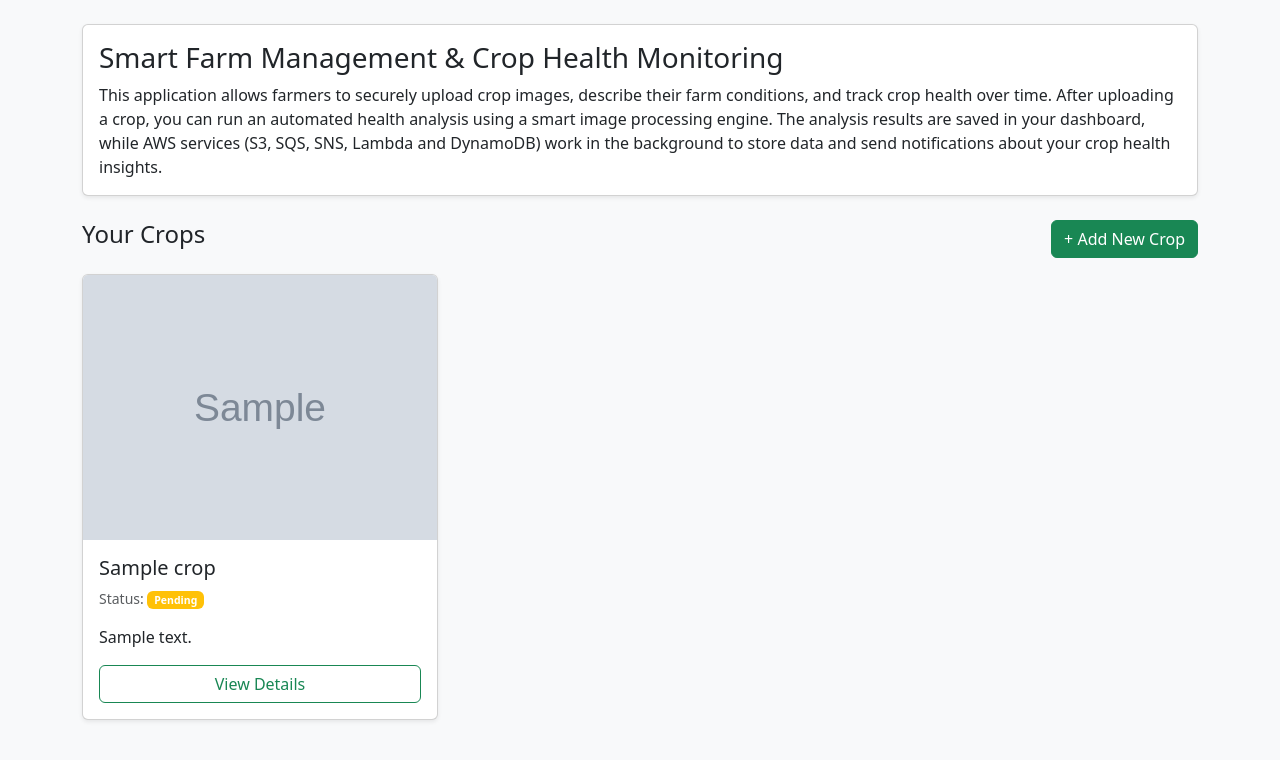
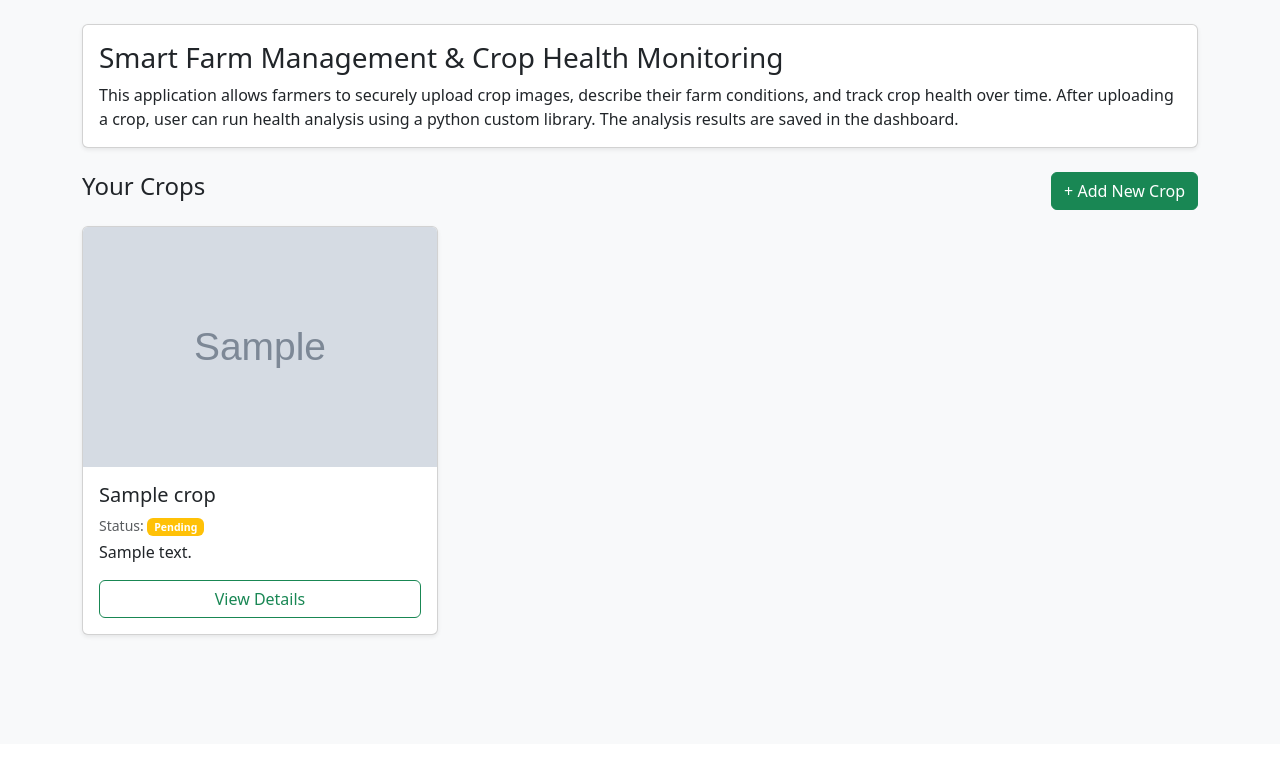
Before and after one commit to Harish-816/CPP, a Django app: page / in a window 1280 px wide. Shown: the part 56-816 px from the top of the page. After the commit the page ends 694 px from the top, so only its background shows below. Run offline with Django 5.2, Linux system fonts and the light colour scheme; a user stored in the database is signed in; tables that the repository leaves empty hold one stand-in row (values such as "Sample post"); grey boxes marked "Sample" are stand-in pictures.

Commit message:
updated files

```diff
--- a/farm_app/views.py
+++ b/farm_app/views.py
@@ -54,7 +54,7 @@ def logout_view(request):
 
 @login_required
 def dashboard_view(request):
-    crops = Crop.objects.filter(user=request.user).order_by('-created_at')
+    crops = Crop.objects.all().order_by('-created_at')
     return render(request, 'farm_app/dashboard.html', {'crops': crops})
 
 
@@ -83,12 +83,17 @@ def crop_create_view(request):
 
 @login_required
 def crop_update_view(request, pk):
-    crop = get_object_or_404(Crop, pk=pk, user=request.user)
+    crop = get_object_or_404(Crop, pk=pk)
+
+    if crop.user != request.user:
+        messages.error(request, "You cannot edit another user's crop.")
+        return redirect('crop_detail', pk=pk)
+
     if request.method == 'POST':
         form = CropForm(request.POST, request.FILES, instance=crop)
         if form.is_valid():
             crop = form.save()
-            # If new image uploaded, re-upload to S3
+
             if 'image' in form.changed_data:
                 local_path = crop.image.path
                 s3_key = f"user_{request.user.id}/crops/{os.path.basename(local_path)}"
@@ -100,43 +105,49 @@ def crop_update_view(request, pk):
                 crop.save()
 
             messages.success(request, 'Crop updated successfully.')
-            return redirect('dashboard')
+            return redirect('crop_detail', pk=pk)
     else:
         form = CropForm(instance=crop)
+
     return render(request, 'farm_app/crop_form.html', {'form': form, 'title': 'Update Crop'})
 
 
 @login_required
 def crop_delete_view(request, pk):
-    crop = get_object_or_404(Crop, pk=pk, user=request.user)
+    crop = get_object_or_404(Crop, pk=pk)
+
+    if crop.user != request.user:
+        messages.error(request, "You cannot delete another user's crop.")
+        return redirect('crop_detail', pk=pk)
+
     if request.method == 'POST':
         crop.delete()
         messages.success(request, 'Crop deleted successfully.')
         return redirect('dashboard')
+
     return render(request, 'farm_app/crop_confirm_delete.html', {'crop': crop})
+
 
 
 @login_required
 def crop_detail_view(request, pk):
-    crop = get_object_or_404(Crop, pk=pk, user=request.user)
+    crop = get_object_or_404(Crop, pk=pk)
     return render(request, 'farm_app/crop_detail.html', {'crop': crop})
 
 
 @login_required
 def analyze_crop_view(request, pk):
-    """
-    1. Download image from S3 (or use s3_image_url).
-    2. Run local smartfarmcrophealth library.
-    3. Save result in RDS table.
-    4. Send message to SQS → Lambda will push to DynamoDB & SNS.
-    """
+
     crop = get_object_or_404(Crop, pk=pk, user=request.user)
+
+    if crop.user != request.user:
+        messages.error(request, "Only the owner can analyze this crop.")
+        return redirect('crop_detail', pk=pk)
 
     if not crop.s3_image_url:
         messages.error(request, 'No S3 image URL found for this crop.')
         return redirect('crop_detail', pk=pk)
 
-    # Step 1: Download image (like your example)
     response = requests.get(crop.s3_image_url)
     if response.status_code != 200:
         messages.error(request, 'Failed to download image from S3.')
@@ -146,23 +157,20 @@ def analyze_crop_view(request, pk):
         tmp.write(response.content)
         tmp_path = tmp.name
 
-    # Step 2: Analyze locally using your PyPI library
     analyzer = CropHealthAnalyzer()
     result = analyzer.analyze_image(tmp_path)
 
-    # result might be dict or str; store as JSON/text
     if isinstance(result, dict):
         result_text = json.dumps(result, indent=2)
     else:
         result_text = str(result)
 
-    # Step 3: Update Crop in RDS
     crop.analyzed_result = result_text
     crop.status = 'analyzed'
     crop.analyzed_at = datetime.utcnow()
     crop.save()
 
-    # Step 4: Send message to SQS for Lambda to write DynamoDB & send SNS
+    # Sending message to SQS
     message_dict = {
         "username": request.user.username,
         "user_email": request.user.email,
--- a/templates/farm_app/dashboard.html
+++ b/templates/farm_app/dashboard.html
@@ -9,11 +9,9 @@
         <p class="mb-0">
           This application allows farmers to securely upload crop images,
           describe their farm conditions, and track crop health over time.
-          After uploading a crop, you can run an automated health analysis
-          using a smart image processing engine. The analysis results are
-          saved in your dashboard, while AWS services (S3, SQS, SNS, Lambda
-          and DynamoDB) work in the background to store data and send
-          notifications about your crop health insights.
+          After uploading a crop, user can run health analysis
+          using a python custom library. The analysis results are
+          saved in the dashboard.
         </p>
       </div>
     </div>
@@ -30,24 +28,34 @@
     {% for crop in crops %}
       <div class="col-md-4 mb-3">
     <div class="card h-100 shadow-sm">
+
         {% if crop.s3_image_url %}
-            <img src="{{ crop.s3_image_url }}" class="card-img-top" alt="{{ crop.name }}">
+            <img src="{{ crop.s3_image_url }}" class="card-img-top" alt="{{ crop.name }}" style="height: 240px; object-fit: cover;">
         {% else %}
-            <img src="{{ crop.image.url }}" class="card-img-top" alt="{{ crop.name }}">
+            <img src="{{ crop.image.url }}" class="card-img-top" alt="{{ crop.name }}" style="height: 240px; object-fit: cover;">
         {% endif %}
-          <div class="card-body d-flex flex-column">
+
+        <div class="card-body">
             <h5 class="card-title">{{ crop.name }}</h5>
-            <p class="card-text small text-muted">
+
+            <p class="card-text small text-muted mb-1">
                 Status:
                 <span class="badge bg-{% if crop.status == 'analyzed' %}success{% else %}warning{% endif %}">
                     {{ crop.get_status_display }}
                 </span>
             </p>
-            <p class="card-text flex-grow-1">{{ crop.summary|truncatechars:100 }}</p>
-            <a href="{% url 'crop_detail' crop.pk %}" class="btn btn-outline-success mt-auto">View Details</a>
+
+            <p class="card-text mb-3">
+                {{ crop.summary|truncatechars:100 }}
+            </p>
+
+            <a href="{% url 'crop_detail' crop.pk %}" class="btn btn-outline-success w-100">
+                View Details
+            </a>
         </div>
     </div>
 </div>
+
     {% endfor %}
   </div>
 {% else %}
```
Also changed, not shown: farm_app/aws_utils.py (+1 -16 lines), templates/farm_app/crop_detail.html (+19 -2 lines), media/crops/corn_disease.jpg (deleted), media/crops/football-club.jpg (deleted), media/crops/sherlock.jpeg (deleted), 1 other file. Lines whose indentation alone changed are shown as unchanged.
